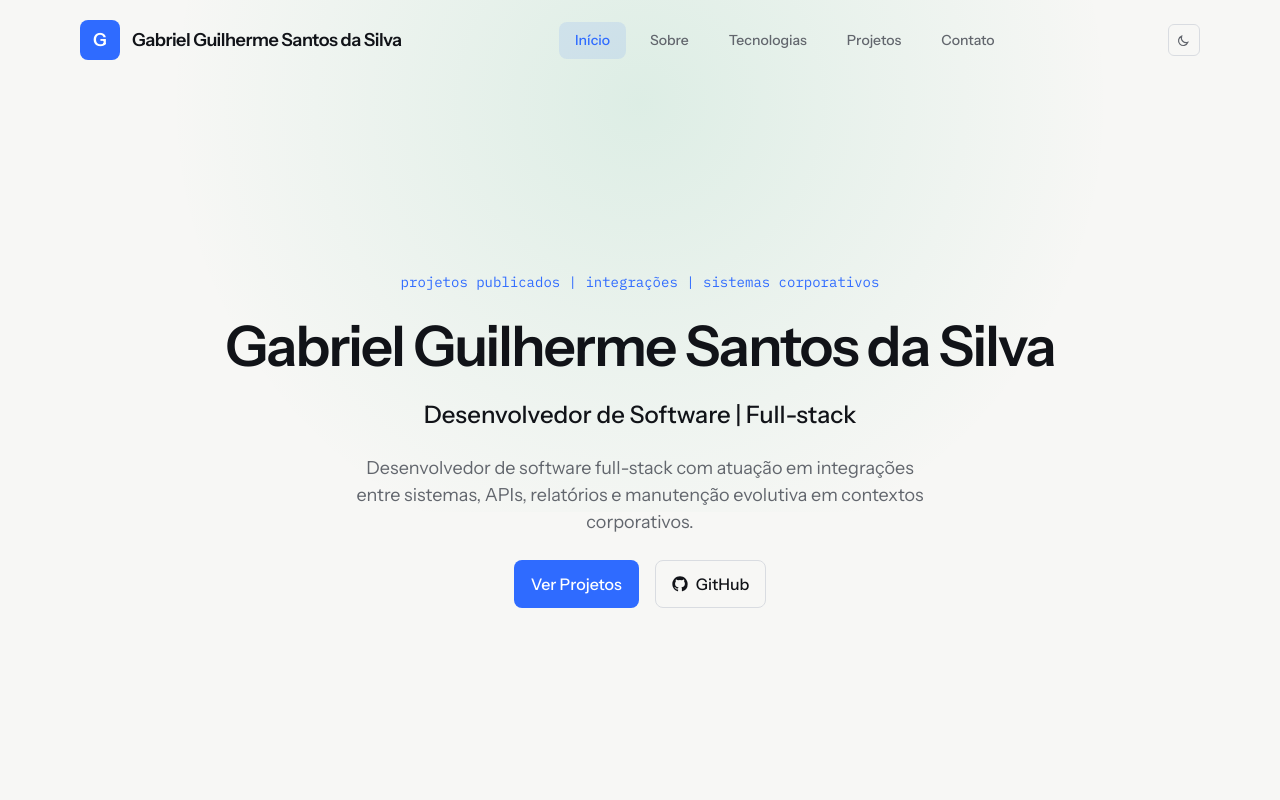
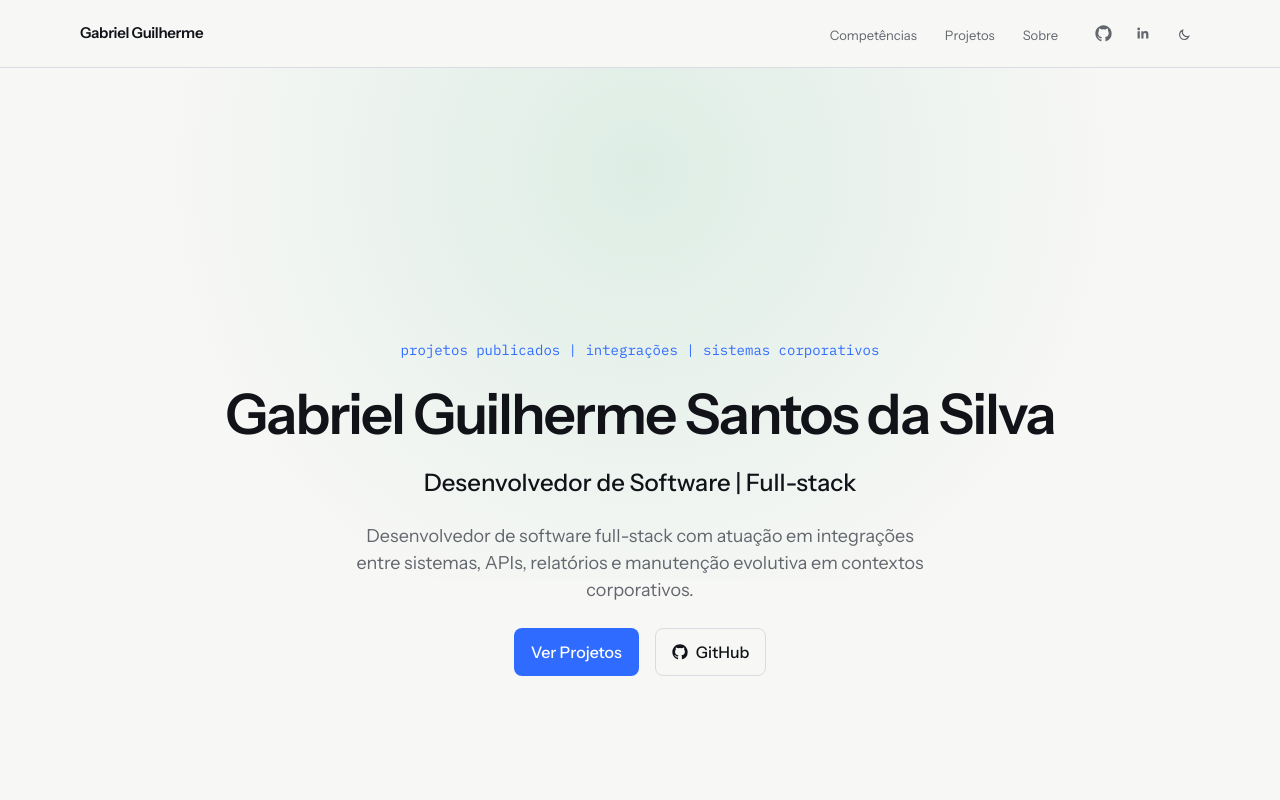
Before and after one commit to GabrielGuilhermess/personal-landing-page, a Next.js app: page / in a window 1280 px wide. Shown: the top 800 px of the page. Built offline with nearby package versions, Linux system fonts and the light colour scheme.

Commit message:
feat(landing): implement LAND-0004 header

```diff
--- a/src/components/layout/Header.tsx
+++ b/src/components/layout/Header.tsx
@@ -1,139 +1,76 @@
-"use client";
+import Container from "@/design-system/components/Container";
+import GitHubMark from "@/design-system/components/GitHubMark";
+import ThemeControl from "@/design-system/components/ThemeControl";
 
-import { AnimatePresence, motion } from "framer-motion";
-import { Menu, X } from "lucide-react";
-import { useEffect, useState } from "react";
-import { NAV_ITEMS } from "@/data/navigation";
-import { PERSONAL } from "@/data/personal";
-import ThemeToggle from "@/design-system/components/ThemeToggle";
-import { useMediaQuery } from "@/design-system/hooks/useMediaQuery";
-import { useScrollspy } from "@/design-system/hooks/useScrollspy";
-import { cn } from "@/design-system/lib/utils";
+const NAV_ITEMS = [
+  { href: "#competencias", label: "Competências" },
+  { href: "#projetos", label: "Projetos" },
+  { href: "#sobre", label: "Sobre" },
+] as const;
 
-const SECTION_IDS = NAV_ITEMS.map((item) => item.href.replace("#", ""));
+function LinkedInMark() {
+  return (
+    <svg viewBox="0 0 24 24" fill="currentColor" aria-hidden="true" className="h-full w-full">
+      <path d="M5.4 8.8H2.2V19h3.2V8.8ZM3.8 3.7A1.9 1.9 0 1 0 3.8 7.5a1.9 1.9 0 0 0 0-3.8ZM10.6 8.8H7.5V19h3.1v-5.1c0-1.4.3-2.7 2-2.7 1.7 0 1.7 1.6 1.7 2.8V19h3.2v-5.5c0-2.7-.6-4.9-3.8-4.9-1.5 0-2.6.8-3 1.6h-.1V8.8Z" />
+    </svg>
+  );
+}
+
+const externalLinkClass =
+  "inline-flex h-[30px] w-[30px] items-center justify-center text-[var(--muted)] transition-colors duration-[var(--motion-fast)] hover:text-[var(--text)] focus-visible:outline-none focus-visible:ring-2 focus-visible:ring-[var(--brand-primary)] focus-visible:ring-offset-2 focus-visible:ring-offset-[var(--background)]";
 
 export default function Header() {
-  const [isMenuOpen, setIsMenuOpen] = useState(false);
-  const [isScrolled, setIsScrolled] = useState(false);
-  const isDesktop = useMediaQuery("(min-width: 768px)");
-  const activeId = useScrollspy(SECTION_IDS, 120);
+  return (
+    <header className="h-[68px] border-b border-[var(--divider)] bg-[var(--background)]">
+      <Container className="grid h-full grid-cols-[1fr_auto] items-center gap-5 min-[1100px]:grid-cols-[1fr_auto_auto] min-[1100px]:gap-[30px]">
+        <a
+          href="#hero"
+          className="w-fit text-[15px] font-semibold tracking-[-0.02em] text-[var(--text)] focus-visible:outline-none focus-visible:ring-2 focus-visible:ring-[var(--brand-primary)] focus-visible:ring-offset-2 focus-visible:ring-offset-[var(--background)]"
+        >
+          Gabriel Guilherme
+        </a>
 
-  useEffect(() => {
-    const handleScroll = () => {
-      setIsScrolled(window.scrollY > 40);
-    };
+        <nav aria-label="Navegação principal" className="hidden min-[1100px]:block">
+          <ul className="flex items-center gap-7">
+            {NAV_ITEMS.map((item) => (
+              <li key={item.href}>
+                <a
+                  href={item.href}
+                  className="text-[13px] text-[var(--muted)] underline-offset-4 transition-colors duration-[var(--motion-fast)] hover:text-[var(--text)] hover:underline focus-visible:outline-none focus-visible:ring-2 focus-visible:ring-[var(--brand-primary)] focus-visible:ring-offset-2 focus-visible:ring-offset-[var(--background)]"
+                >
+                  {item.label}
+                </a>
+              </li>
+            ))}
+          </ul>
+        </nav>
 
-    handleScroll();
-    window.addEventListener("scroll", handleScroll, { passive: true });
-
-    return () => {
-      window.removeEventListener("scroll", handleScroll);
-    };
-  }, []);
-
-  useEffect(() => {
-    document.body.style.overflow = isMenuOpen ? "hidden" : "";
-
-    return () => {
-      document.body.style.overflow = "";
-    };
-  }, [isMenuOpen]);
-
-  useEffect(() => {
-    if (isDesktop) {
-      setIsMenuOpen(false);
-    }
-  }, [isDesktop]);
-
-  return (
-    <header
-      className={cn(
-        "fixed inset-x-0 top-0 z-50 transition-all duration-300",
-        isScrolled && "border-b border-[var(--border-color)] bg-[var(--header-bg)] shadow-card backdrop-blur-xl",
-      )}
-    >
-      <div className="section-container">
-        <div className="flex h-20 items-center justify-between gap-6">
-          <a className="flex items-center gap-3" href="#hero" onClick={() => setIsMenuOpen(false)}>
-            <span className="inline-flex h-10 w-10 items-center justify-center rounded-2xl bg-brand-500 font-display text-lg font-bold text-white shadow-glow">
-              G
-            </span>
-            <span className="font-display text-lg font-semibold tracking-tight">{PERSONAL.name}</span>
-          </a>
-
-          <nav className="hidden items-center gap-2 md:flex">
-            {NAV_ITEMS.map((item) => {
-              const isActive = activeId === item.href.replace("#", "");
-
-              return (
-                <a
-                  key={item.href}
-                  href={item.href}
-                  className={cn(
-                    "relative rounded-xl px-4 py-2 text-sm font-medium transition-colors",
-                    isActive ? "text-brand-500" : "text-[var(--text-secondary)] hover:text-[var(--text-primary)]",
-                  )}
-                >
-                  {isActive ? (
-                    <motion.div
-                      layoutId="active-nav-indicator"
-                      className="absolute inset-0 -z-10 rounded-xl bg-brand-500/10"
-                      transition={{ type: "spring", stiffness: 420, damping: 34 }}
-                    />
-                  ) : null}
-                  <span className="relative z-10">{item.label}</span>
-                </a>
-              );
-            })}
-          </nav>
-
-          <div className="flex items-center gap-3">
-            <ThemeToggle />
-            <button
-              type="button"
-              onClick={() => setIsMenuOpen((currentState) => !currentState)}
-              aria-label={isMenuOpen ? "Fechar menu" : "Abrir menu"}
-              className="inline-flex h-10 w-10 items-center justify-center rounded-xl border border-[var(--border-color)] bg-[var(--bg-secondary)] text-[var(--text-primary)] transition-colors hover:border-brand-500 hover:text-brand-500 focus-visible:outline-none focus-visible:ring-2 focus-visible:ring-brand-400 md:hidden"
+        <div className="flex items-center gap-[11px]">
+          <div className="hidden items-center gap-[11px] min-[1100px]:flex">
+            <a
+              href="https://github.com/GabrielGuilhermess"
+              target="_blank"
+              rel="noopener noreferrer"
+              aria-label="GitHub"
+              className={externalLinkClass}
             >
-              {isMenuOpen ? <X className="h-5 w-5" /> : <Menu className="h-5 w-5" />}
-            </button>
+              <GitHubMark className="h-[17px] w-[17px]" />
+            </a>
+            <a
+              href="https://www.linkedin.com/in/gabrielguilhermess/"
+              target="_blank"
+              rel="noopener noreferrer"
+              aria-label="LinkedIn"
+              className={externalLinkClass}
+            >
+              <span className="h-[17px] w-[17px]">
+                <LinkedInMark />
+              </span>
+            </a>
           </div>
+          <ThemeControl className="h-[30px] w-[30px] border-0 hover:bg-[var(--surface)]" />
         </div>
-      </div>
-
-      <AnimatePresence>
-        {isMenuOpen ? (
-          <motion.div
-            initial={{ opacity: 0, y: -16 }}
-            animate={{ opacity: 1, y: 0 }}
-            exit={{ opacity: 0, y: -16 }}
-            transition={{ duration: 0.22, ease: "easeOut" }}
-            className="border-b border-[var(--border-color)] bg-[var(--bg-primary)] shadow-card md:hidden"
-          >
-            <nav className="section-container flex flex-col gap-2 py-4">
-              {NAV_ITEMS.map((item) => {
-                const isActive = activeId === item.href.replace("#", "");
-
-                return (
-                  <a
-                    key={item.href}
-                    href={item.href}
-                    onClick={() => setIsMenuOpen(false)}
-                    className={cn(
-                      "rounded-2xl px-4 py-3 text-sm font-medium transition-colors",
-                      isActive
-                        ? "bg-brand-500/10 text-brand-500"
-                        : "text-[var(--text-secondary)] hover:bg-[var(--bg-secondary)] hover:text-[var(--text-primary)]",
-                    )}
-                  >
-                    {item.label}
-                  </a>
-                );
-              })}
-            </nav>
-          </motion.div>
-        ) : null}
-      </AnimatePresence>
+      </Container>
     </header>
   );
 }
```
